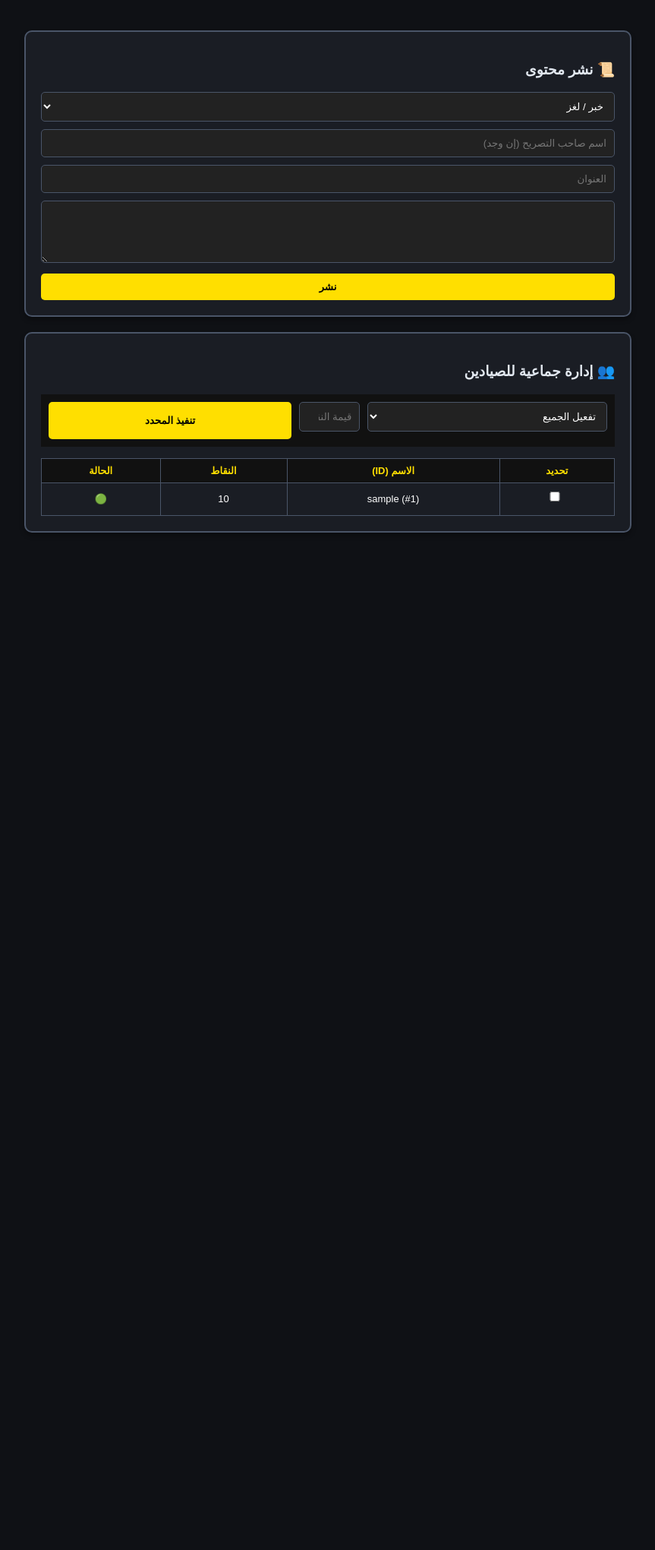
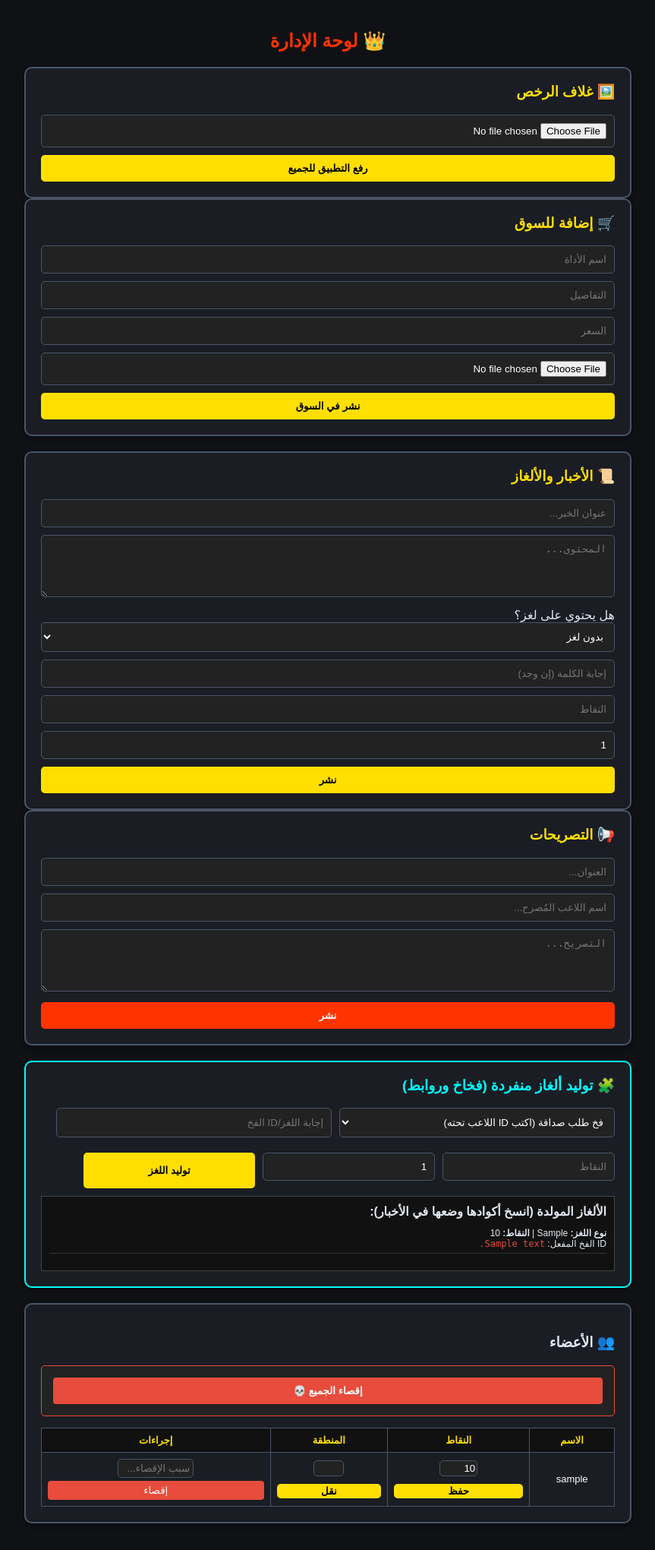
Before and after one commit to willia2minerva-a11y/Borj-Al-Sayd, a Flask app: template templates/admin.html in a window 1280 px wide. Shown: the part 60-2100 px from the top of the page at 76% size, without its empty margins (208-1071 px from the left). Before the commit the page ends 761 px from the top, so only its background shows below. Run offline with Flask 2, Linux system fonts and the light colour scheme; the template is opened without the code that fills it: most values are stand-ins (such as "Sample title", 1, 10 or a date in 2020).

Commit message:
Update admin.html

```diff
--- a/templates/admin.html
+++ b/templates/admin.html
@@ -1,43 +1,115 @@
 {% extends 'base.html' %}
 {% block content %}
-<!-- كود المتجر والغلاف كما هو -->
-<div class="hunter-card" style="margin-top: 20px;">
-    <h3>📜 نشر محتوى</h3>
+<h2 style="color: var(--zone-5-fire); text-align: center;">👑 لوحة الإدارة</h2>
+
+<div class="admin-grid">
+    <!-- 1. غلاف الرخص -->
+    <div class="hunter-card" style="margin:0;">
+        <h3 style="color: var(--zone-3-gold); margin-top: 0;">🖼️ غلاف الرخص</h3>
+        <form method="POST" enctype="multipart/form-data">
+            <input type="hidden" name="action" value="update_banner">
+            <input type="file" name="banner_file" accept="image/*" required>
+            <button type="submit" class="btn-primary">رفع التطبيق للجميع</button>
+        </form>
+    </div>
+
+    <!-- 2. السوق -->
+    <div class="hunter-card" style="margin:0;">
+        <h3 style="color: var(--zone-3-gold); margin-top: 0;">🛒 إضافة للسوق</h3>
+        <form method="POST" enctype="multipart/form-data">
+            <input type="hidden" name="action" value="add_store_item">
+            <input type="text" name="item_name" placeholder="اسم الأداة" required>
+            <input type="text" name="item_desc" placeholder="التفاصيل" required>
+            <input type="number" name="item_price" placeholder="السعر" required>
+            <input type="file" name="item_image" accept="image/*">
+            <button type="submit" class="btn-primary">نشر في السوق</button>
+        </form>
+    </div>
+</div>
+
+<div class="admin-grid" style="margin-top: 20px;">
+    <!-- 3. الأخبار والألغاز -->
+    <div class="hunter-card" style="margin:0;">
+        <h3 style="color: var(--zone-3-gold); margin-top: 0;">📜 الأخبار والألغاز</h3>
         <form method="POST">
             <input type="hidden" name="action" value="add_news">
-        <select name="category" class="form-group"><option value="news">خبر / لغز</option><option value="declaration">تصريح لاعب</option></select>
-        <input type="text" name="author" placeholder="اسم صاحب التصريح (إن وجد)" class="form-group">
-        <input type="text" name="title" placeholder="العنوان" class="form-group" required>
-        <textarea name="content" rows="4" class="form-group" required></textarea>
-        <!-- إعدادات الألغاز كما هي -->
+            <input type="text" name="title" placeholder="عنوان الخبر..." required>
+            <textarea name="content" rows="4" placeholder="المحتوى..." required></textarea>
+            <label>هل يحتوي على لغز؟</label>
+            <select name="puzzle_type">
+                <option value="none">بدون لغز</option>
+                <option value="secret_word">لغز الكلمة (مربع إدخال)</option>
+                <option value="sequence">الكلمات المتسلسلة</option>
+            </select>
+            <input type="text" name="puzzle_answer" placeholder="إجابة الكلمة (إن وجد)">
+            <input type="number" name="reward_points" placeholder="النقاط">
+            <input type="number" name="max_winners" placeholder="عدد الفائزين" value="1">
             <button type="submit" class="btn-primary">نشر</button>
         </form>
     </div>
 
+    <!-- 4. التصريحات -->
+    <div class="hunter-card" style="margin:0;">
+        <h3 style="color: var(--zone-3-gold); margin-top: 0;">📢 التصريحات</h3>
+        <form method="POST">
+            <input type="hidden" name="action" value="add_declaration">
+            <input type="text" name="title" placeholder="العنوان..." required>
+            <input type="text" name="author" placeholder="اسم اللاعب المُصرح..." required>
+            <textarea name="content" rows="4" placeholder="التصريح..." required></textarea>
+            <button type="submit" class="btn-primary" style="background:var(--zone-5-fire); color:#fff;">نشر</button>
+        </form>
+    </div>
+</div>
+
+<!-- 5. الألغاز المنفردة والمخفية -->
+<div class="hunter-card" style="margin-top:20px; border-color:var(--zone-4-diamond);">
+    <h3 style="color: var(--zone-4-diamond); margin-top: 0;">🧩 توليد ألغاز منفردة (فخاخ وروابط)</h3>
+    <form method="POST" style="display:flex; gap:10px; flex-wrap:wrap;">
+        <input type="hidden" name="action" value="add_standalone_puzzle">
+        <select name="puzzle_type" style="width:48%;"><option value="fake_account">فخ طلب صداقة (اكتب ID اللاعب تحته)</option><option value="secret_link">توليد رابط سري</option><option value="multi_click">لغز الضغط المتكرر</option></select>
+        <input type="text" name="puzzle_answer" placeholder="إجابة اللغز/ID الفخ" style="width:48%;">
+        <input type="number" name="reward_points" placeholder="النقاط" style="width:30%;">
+        <input type="number" name="max_winners" placeholder="عدد الفائزين" value="1" style="width:30%;">
+        <button type="submit" class="btn-primary" style="width:30%;">توليد اللغز</button>
+    </form>
+
+    {% if hidden_puzzles %}
+    <div style="background:#111; padding:10px; margin-top:10px; border:1px solid #444;">
+        <h4 style="margin:0 0 10px 0;">الألغاز المولدة (انسخ أكوادها وضعها في الأخبار):</h4>
+        {% for p in hidden_puzzles %}
+            <p style="font-size:12px; border-bottom:1px solid #333; padding-bottom:5px;">
+                <strong>نوع اللغز:</strong> {{ p.puzzle_type }} | <strong>النقاط:</strong> {{ p.reward_points }}<br>
+                {% if p.puzzle_type == 'secret_link' %} الكود للخبر: <code style="color:var(--zone-4-diamond);">/secret_link/{{ p.id }}</code>
+                {% elif p.puzzle_type == 'multi_click' %} الكود للخبر: <code style="color:var(--zone-4-diamond);">&lt;span class="multi-click-word" data-id="{{ p.id }}" data-target="5"&gt;الكلمة هنا&lt;/span&gt;</code>
+                {% else %} ID الفخ المفعل: <code style="color:#e74c3c;">{{ p.puzzle_answer }}</code> {% endif %}
+            </p>
+        {% endfor %}
+    </div>
+    {% endif %}
+</div>
+
+<!-- 6. الأعضاء -->
 <div class="hunter-card" style="overflow-x: auto; margin-top: 20px;">
-    <h3>👥 إدارة جماعية للصيادين</h3>
-    <form method="POST">
-        <input type="hidden" name="action" value="bulk_action">
-        <div style="display:flex; gap:10px; margin-bottom:15px; background:#111; padding:10px;">
-            <select name="bulk_type">
-                <option value="activate">تفعيل الجميع</option>
-                <option value="freeze">تجميد الجميع</option>
-                <option value="add_points">إضافة نقاط للجميع</option>
-            </select>
-            <input type="number" name="bulk_points" placeholder="قيمة النقاط" style="width:80px;">
-            <button type="submit" class="btn-primary">تنفيذ المحدد</button>
-        </div>
+    <h3>👥 الأعضاء</h3>
+    <form method="POST" style="background:#222; padding:15px; border-radius:5px; margin-bottom:15px; border:1px solid #e74c3c;">
+        <input type="hidden" name="action" value="bulk_action"><input type="hidden" name="bulk_type" value="freeze_all">
+        <button type="submit" class="btn-danger" style="padding:10px; width:100%; font-weight:bold;">إقصاء الجميع 💀</button>
+    </form>
     <table>
-            <tr><th>تحديد</th><th>الاسم (ID)</th><th>النقاط</th><th>الحالة</th></tr>
+        <tr><th>الاسم</th><th>النقاط</th><th>المنطقة</th><th>إجراءات</th></tr>
         {% for u in users %}
         <tr>
-                <td><input type="checkbox" name="selected_users" value="{{ u.id }}"></td>
-                <td>{{ u.username }} (#{{ u.hunter_id }})</td>
-                <td>{{ u.points }}</td>
-                <td>{{ '🟢' if u.status=='active' else '🔴' }}</td>
+            <td style="color:#fff;">{{ u.username }}</td>
+            <td><form method="POST"><input type="hidden" name="action" value="add_points"><input type="hidden" name="user_id" value="{{ u.id }}"><input type="number" name="points_amount" value="{{ u.points }}" style="width:50px; padding:2px;"><button type="submit" class="btn-primary" style="padding:2px;">حفظ</button></form></td>
+            <td><form method="POST"><input type="hidden" name="action" value="change_zone"><input type="hidden" name="user_id" value="{{ u.id }}"><input type="number" name="zone_num" value="{{ u.zone }}" style="width:40px; padding:2px;"><button type="submit" class="btn-primary" style="padding:2px;">نقل</button></form></td>
+            <td>
+                <form method="POST"><input type="hidden" name="user_id" value="{{ u.id }}">
+                    {% if u.status != 'active' %}<input type="hidden" name="action" value="activate"><button type="submit" class="btn-primary" style="background:#2ecc71;">إحياء</button>
+                    {% else %}<input type="hidden" name="action" value="freeze"><input type="text" name="freeze_reason" placeholder="سبب الإقصاء..." style="width:100px; padding:4px; margin-bottom:4px;"><button type="submit" class="btn-danger" style="width:100%;">إقصاء</button>{% endif %}
+                </form>
+            </td>
         </tr>
         {% endfor %}
     </table>
-    </form>
 </div>
 {% endblock %}
```
Lines whose indentation alone changed are shown as unchanged.
